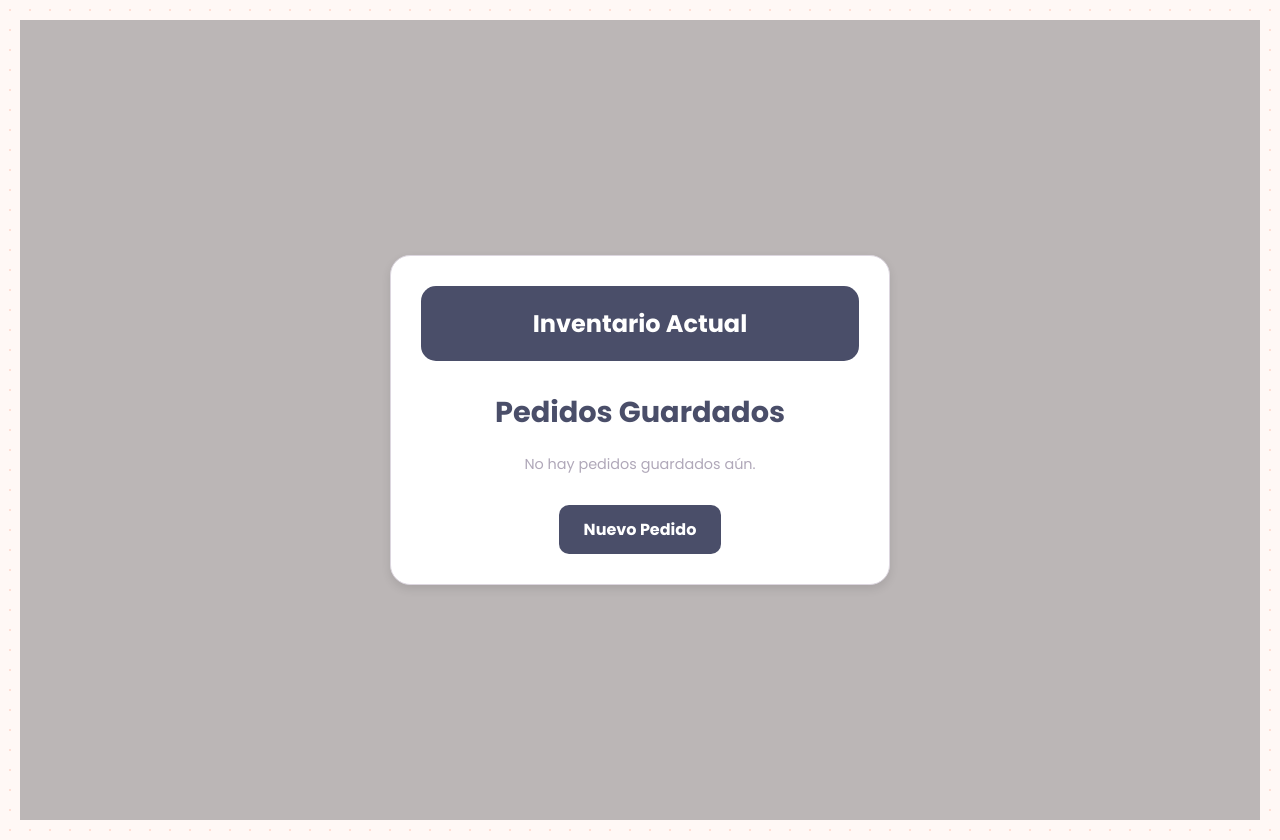
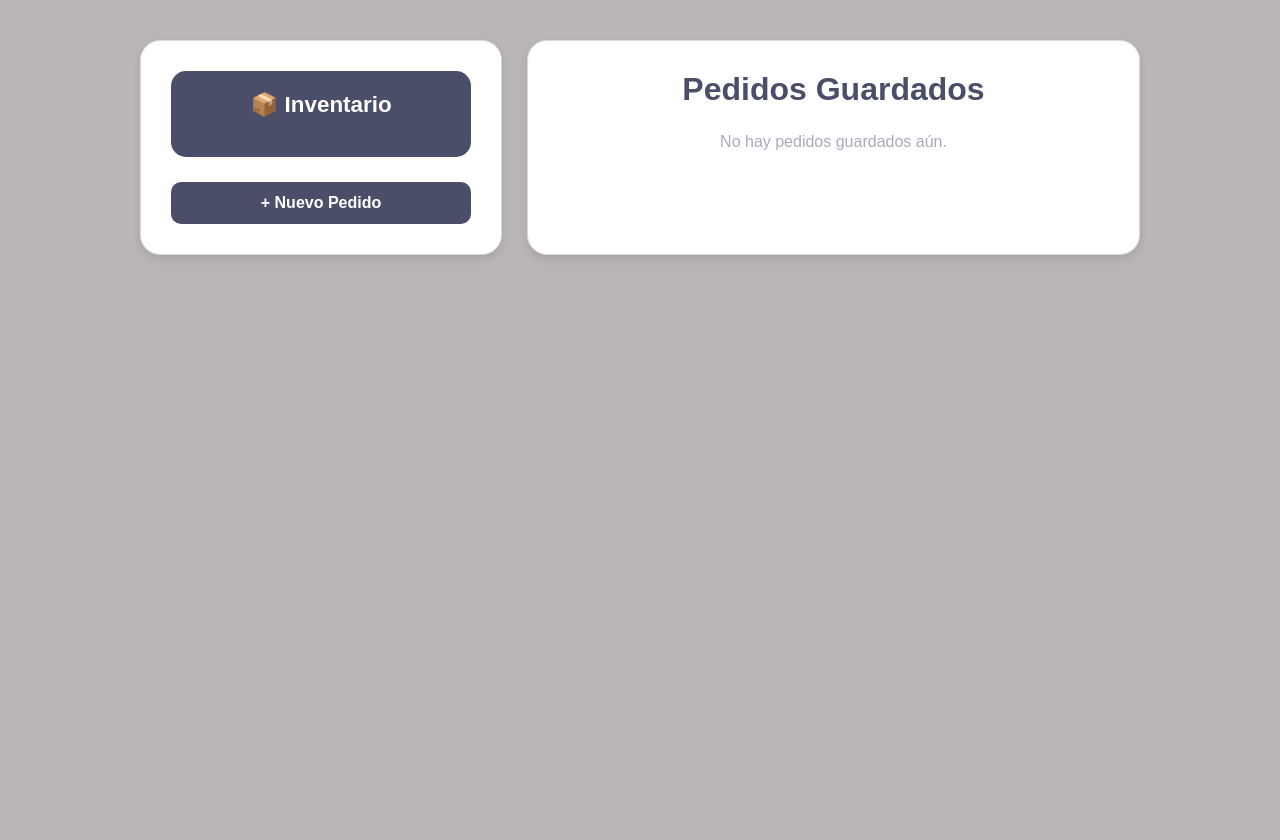
Before and after one commit to Usuario12qwas/Tienda-Python, a Flask app: page /panel in a window 1280 px wide. After the commit the page ends 257 px from the top, so only its background shows below. Run offline with Flask 3, Linux system fonts and the light colour scheme; data that the repository does not hold is empty; some libraries are stand-ins or nearby versions.

Commit message:
Update panel.html

```diff
--- a/templates/panel.html
+++ b/templates/panel.html
@@ -4,47 +4,89 @@
     <meta charset="UTF-8">
     <meta name="viewport" content="width=device-width, initial-scale=1.0">
     <title>Panel de Pedidos</title>
-    <link rel="stylesheet" href="estilos.css">
     <style>
+        body { margin: 0; font-family: Arial, sans-serif; background-color: rgb(187, 182, 182); }
+
         .main-container {
             display: flex;
             justify-content: center;
-            align-items: center;
+            align-items: flex-start; /* Alinea las tarjetas arriba */
             min-height: 100vh;
             width: 100%;
-            padding: 20px;
-            background-color: rgb(187, 182, 182);
+            padding: 40px 20px;
+            box-sizing: border-box;
+        }
+
+        .panel-grid {
+            display: flex;
+            flex-wrap: wrap;
+            gap: 25px;
+            width: 100%;
+            max-width: 1000px; /* Ancho ampliado para dos columnas */
+        }
+
+        /* Tarjeta Izquierda (Inventario) */
+        .columna-izq {
+            flex: 1; /* Toma 1 parte del espacio */
+            min-width: 300px;
+            background: white;
+            padding: 30px;
+            border-radius: 20px;
+            border: 1px solid #dcd6df;
+            box-shadow: 0 4px 10px rgba(0,0,0,0.1);
+            height: fit-content;
+        }
+
+        /* Tarjeta Derecha (Pedidos) */
+        .columna-der {
+            flex: 2; /* Toma 2 partes del espacio (es más ancha) */
+            min-width: 350px;
+            background: white;
+            padding: 30px;
+            border-radius: 20px;
+            border: 1px solid #dcd6df;
+            box-shadow: 0 4px 10px rgba(0,0,0,0.1);
         }
     </style>
 </head>
 <body>
 
     <div class="main-container">
-        <div style="background: white; padding: 30px; border-radius: 20px; width: 100%; max-width: 500px; border: 1px solid #dcd6df; box-shadow: 0 4px 10px rgba(0,0,0,0.1);">
-            <!-- 📦 NUEVA SECCIÓN DE INVENTARIO 📦 -->
-            <div style="background: #4a4e69; padding: 20px; border-radius: 15px; margin-bottom: 30px; color: white;">
-                <h2 style="text-align: center; margin-top: 0; font-size: 1.5em;">Inventario Actual</h2>
+        <div class="panel-grid">
 
-                <div style="display: flex; justify-content: space-around; flex-wrap: wrap; gap: 10px;">
+            <!-- COLUMNA IZQUIERDA: INVENTARIO -->
+            <div class="columna-izq">
+                <div style="background: #4a4e69; padding: 20px; border-radius: 15px; color: white;">
+                    <h2 style="text-align: center; margin-top: 0; font-size: 1.4em;">📦 Inventario</h2>
+
+                    <!-- Las tarjetas de manzanas ahora van en vertical -->
+                    <div style="display: flex; flex-direction: column; gap: 12px;">
                         {% for item in inventario %}
-                        <div style="background: white; color: #4a4e69; padding: 10px 15px; border-radius: 10px; font-weight: bold; text-align: center; box-shadow: 0 2px 5px rgba(0,0,0,0.2);">
-                            <span style="font-size: 0.9em; display: block; margin-bottom: 5px;"> {{ item[0] }}</span>
-                            <!-- Si quedan pocas manzanas, el número se pone rojo, si hay suficientes, verde -->
-                            <span style="font-size: 1.4em; color: {% if item[1] < 5 %}#e63946{% else %}#25D366{% endif %};">
+                            <div style="background: white; color: #4a4e69; padding: 12px 15px; border-radius: 10px; font-weight: bold; display: flex; justify-content: space-between; align-items: center; box-shadow: 0 2px 5px rgba(0,0,0,0.2);">
+                                <span style="font-size: 0.9em;"> {{ item[0] }}</span>
+                                <span style="font-size: 1.3em; color: {% if item[1] < 5 %}#e63946{% else %}#25D366{% endif %};">
                                     {{ item[1] }} u.
                                 </span>
                             </div>
                         {% endfor %}
                     </div>
                 </div>
-            <!-- ================================ -->
-            <h1 style="color: #4a4e69; text-align: center; margin-bottom: 20px;">Pedidos Guardados</h1>
 
-            <ul style="list-style: none; padding: 0;">
+                <!-- Botón movido debajo del inventario -->
+                <div style="text-align: center; margin-top: 25px;">
+                    <a href="/preencargo" style="display: inline-block; padding: 12px 25px; background: #4a4e69; color: white; text-decoration: none; border-radius: 10px; font-weight: bold; width: 100%; box-sizing: border-box;">+ Nuevo Pedido</a>
+                </div>
+            </div>
+
+            <!-- COLUMNA DERECHA: PEDIDOS -->
+            <div class="columna-der">
+                <h1 style="color: #4a4e69; text-align: center; margin-bottom: 25px; margin-top: 0;">Pedidos Guardados</h1>
+
+                <ul style="list-style: none; padding: 0; margin: 0;">
                     {% for pedido in pedidos %}
                         <li style="background: #f4f4f9; margin-bottom: 15px; padding: 15px; border-radius: 10px; display: flex; flex-direction: column; gap: 8px; border-left: 5px solid #9a8c98;">
 
-                        <!-- Fila 1: Nombre y Cantidad -->
+                            <!-- Fila 1 -->
                             <div style="display: flex; justify-content: space-between; align-items: center;">
                                 <strong style="font-size: 1.1em; color: #22223b;">{{ pedido.nombre }}</strong>
                                 <span style="background: #9a8c98; color: white; padding: 4px 10px; border-radius: 6px; font-weight: bold; font-size: 0.9em;">
@@ -52,18 +94,16 @@
                                 </span>
                             </div>
 
-                        <!-- Fila 2: Teléfono y Tipo de Manzana -->
+                            <!-- Fila 2 -->
                             <div style="display: flex; justify-content: space-between; font-size: 0.9em; color: #4a4e69;">
                                 <span> {{ pedido.telefono }}</span>
                                 <span> {{ pedido.tipo_manzana }}</span>
                             </div>
 
-                        <!-- NUEVA Fila 3: Total y Botón de Eliminar -->
+                            <!-- Fila 3 -->
                             <div style="display: flex; justify-content: space-between; align-items: center; margin-top: 10px; border-top: 1px solid #e2dee4; padding-top: 10px;">
-
-                            <!-- Aquí agregamos el cálculo automático del Total -->
                                 <span style="font-weight: bold; color: #22223b; font-size: 1.05em;">
-                                 Total: ${{ pedido.cantidad * 1 }}
+                                     Total: ${{ pedido.cantidad }}
                                 </span>
 
                                 <form action="/eliminar-pedido/{{ pedido.id }}" method="POST" style="margin: 0; padding: 0;" onsubmit="return confirm('¿Estás seguro de que quieres eliminar este pedido?');">
@@ -78,10 +118,8 @@
                         <p style="text-align: center; color: #b0a8b9;">No hay pedidos guardados aún.</p>
                     {% endfor %}
                 </ul>
+            </div>
 
-            <div style="text-align: center; margin-top: 30px;">
-                <a href="/preencargo" style="display: inline-block; padding: 12px 25px; background: #4a4e69; color: white; text-decoration: none; border-radius: 10px; font-weight: bold;">Nuevo Pedido</a>
-            </div>
         </div>
     </div>
 
```
Lines whose indentation alone changed are shown as unchanged.
